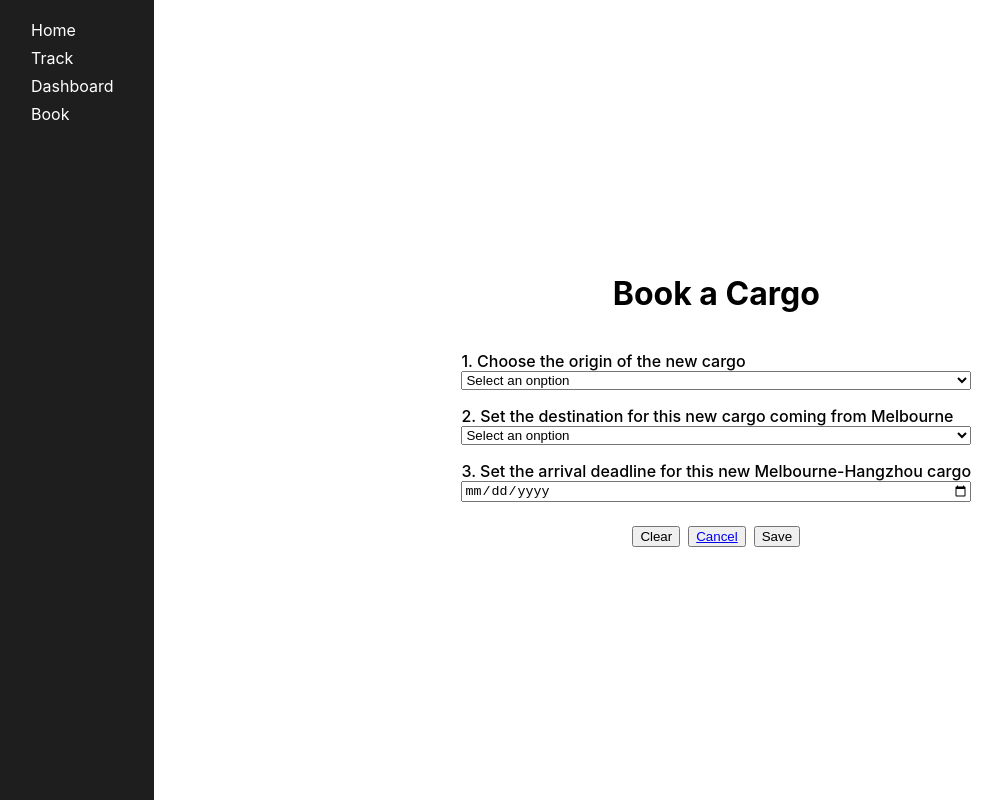
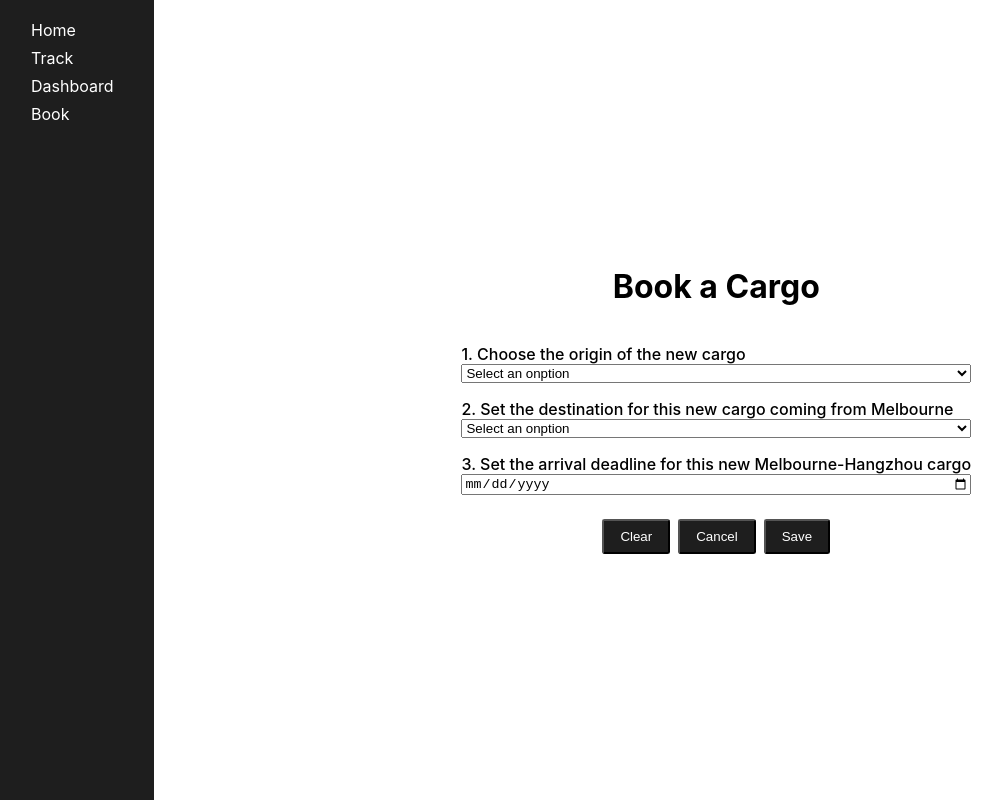
Before and after one commit to andersonfernandes/cargotracker-client, a React (Create React App) app: page /book in a window 1280 px wide. Shown: the whole page, without its empty margins (9-1011 px from the left). Built offline with nearby package versions, Linux system fonts and the light colour scheme.

Commit message:
chore: ajustes no Button

```diff
--- /dev/null
+++ b/src/components/Button/Link.js
@@ -0,0 +1,15 @@
+import { Link } from "react-router-dom";
+import './style.css';
+
+export default function ButtonLink({ to, type, children }) {
+    return (
+        <Link to={to || ""}>
+            <button
+                type={type}
+                className="buttonComponent"
+            >
+                {children}
+            </button>
+        </Link>
+    )
+}
--- a/src/components/Button/index.js
+++ b/src/components/Button/index.js
@@ -1,10 +1,12 @@
-import { Link } from "react-router-dom";
 import './style.css';
 
-export default function Button({ to, children }) {
+export function Button({ type, children }) {
     return (
-        <>
-            <Link className="buttonComponent" to={to}>{children}</Link>
-        </>
+        <button
+            type={type}
+            className="buttonComponent"
+        >
+            {children}
+        </button>
     )
 }
--- a/src/components/Button/style.css
+++ b/src/components/Button/style.css
@@ -1,5 +1,6 @@
 .buttonComponent {
-    padding: .8em;
+    cursor: pointer;
+    padding: .6em 1.2em;
     border-radius: .2em;
     color: white;
     text-decoration: none;
--- a/src/index.css
+++ b/src/index.css
@@ -11,3 +11,7 @@ code {
   font-family: source-code-pro, Menlo, Monaco, Consolas, 'Courier New',
     monospace;
 }
+
+a {
+  text-decoration: none;
+}
--- a/src/pages/Home/index.js
+++ b/src/pages/Home/index.js
@@ -1,12 +1,11 @@
-import { Link } from "react-router-dom";
-import Button from "../../components/Button";
+import ButtonLink from "../../components/Button/Link";
 import './style.css';
 
 export default function Home() {
   return (
     <main>
-      <Button to="/track">Public Tracking Interface</Button>
-      <Button to="/dashboard">Administration Interface</Button>
+      <ButtonLink to="/track">Public Tracking Interface</ButtonLink>
+      <ButtonLink to="/dashboard">Administration Interface</ButtonLink>
     </main>
   );
 }
--- a/src/pages/cargo/Book/index.js
+++ b/src/pages/cargo/Book/index.js
@@ -1,5 +1,6 @@
-import { Link } from "react-router-dom";
 import AdminMenu from "../../../components/AdminMenu";
+import { Button } from "../../../components/Button";
+import ButtonLink from "../../../components/Button/Link";
 import Container from "../../../components/Container";
 import './style.css';
 
@@ -35,11 +36,9 @@ export default function CargoBook() {
             <input type="date" />
           </div>
           <div className="formActions">
-            <button type="reset">Clear</button>
-            <button>
-              <Link to="/">Cancel</Link>
-            </button>
-            <button type="submit">Save</button>
+            <Button type="reset">Clear</Button>
+            <ButtonLink to="/">Cancel</ButtonLink>
+            <Button type="submit">Save</Button>
           </div>
         </form>
       </main>
```
